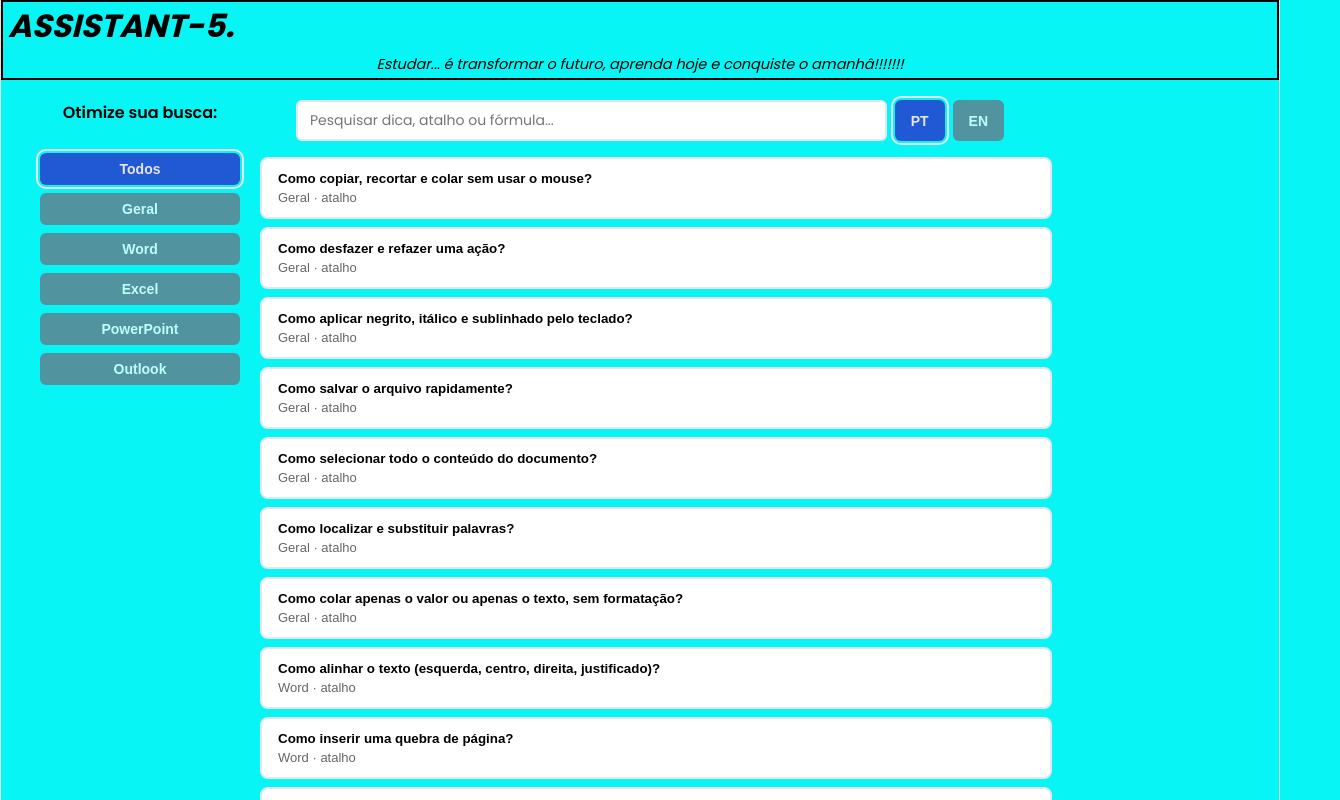
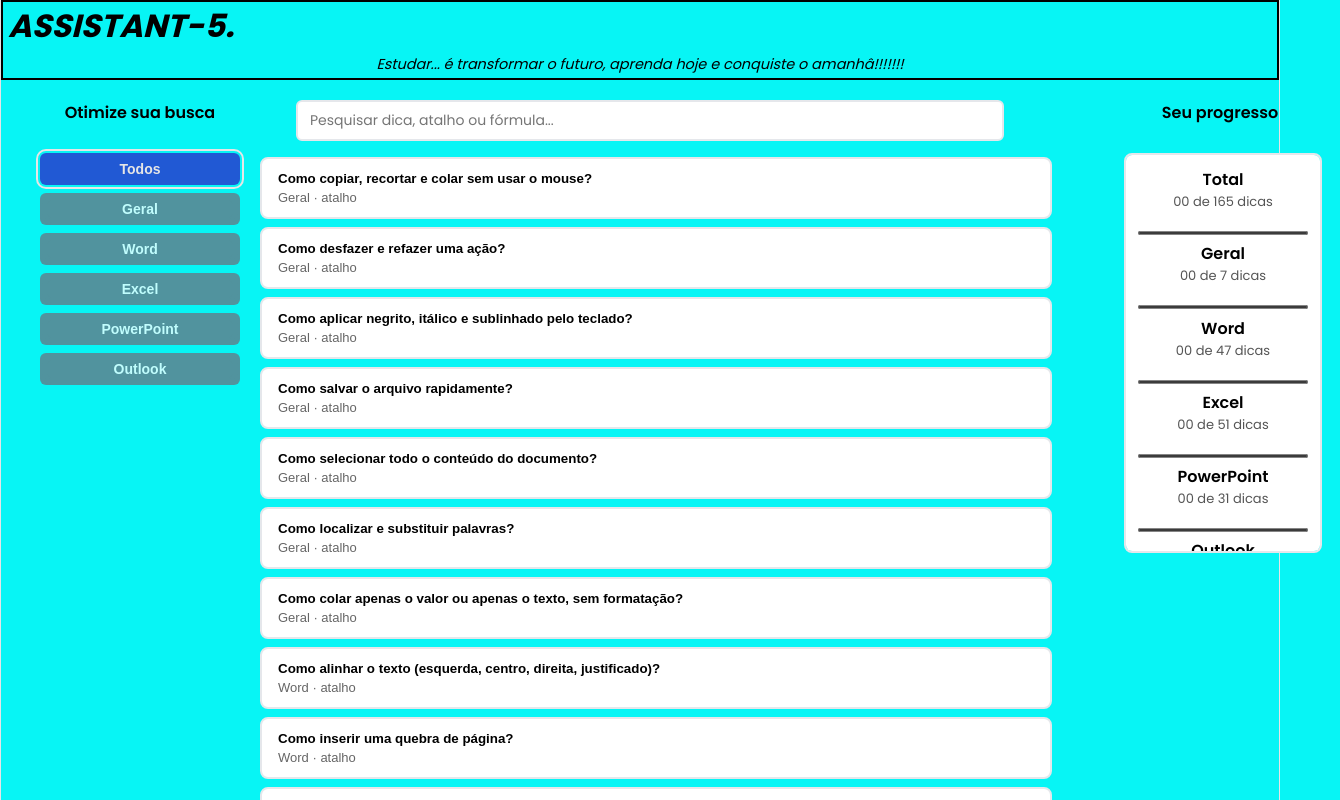
Before and after one commit to Negoedd-Dev/ASSISTANT-5, a React (Vite) app: page / in a window 1280 px wide. Shown: the top 800 px of the page, 1340 px wide, since content can reach past the window. Built offline with nearby package versions, Linux system fonts and the light colour scheme.

Commit message:
feat: reestruturação na lógica do códico e acréscimos nos estilos.

```diff
--- a/src/App.css
+++ b/src/App.css
@@ -116,7 +116,9 @@
   grid-area: busca;
 }
 .area-titulo-progresso {
+  width: 15rem;
   grid-area: titulo-progresso;
+  margin: 0 auto 0 5em;
 }
 .area-filtro {
   grid-area: filtro;
--- a/src/App.jsx
+++ b/src/App.jsx
@@ -233,23 +233,235 @@
 // }
 // * ===============================================================================================================================
 // novas atualizações, criados os componetes: função busca; barra de busca e seletor de idiomas.
+// import { useState, useMemo } from "react";
+// import "./App.css";
+// import GlobalStyles from "./styles/GlobalSyles";
+// import Header from "./components/Header";
+// import Busca from "./components/Busca";
+// import SeletorIdioma from "./components/Idioma";
+// import filtrarDicas from "./utils/filtrarDicas";
+// import dicas from "./Dados/dicas.json";
+// import List from "./components/List";
+// import Cards from "./components/Cards";
+// import useStatusDicas from "./useStatus/useStatusDicas";
+// import FiltroProgramas from "./components/Filtro";
+// import Footer from "./components/Footer";
+
+// export default function App() {
+//   const { statusDe, marcarVista, alternarLida } = useStatusDicas();
+//   const [indiceAberto, setIndiceAberto] = useState(null);
+//   const [programa, setPrograma] = useState("Todos");
+//   const [busca, setBusca] = useState("");
+//   const [idioma, setIdioma] = useState("pt");
+
+//   const apps = ["Todos", ...new Set(dicas.map((d) => d.programa))];
+
+//   const list = useMemo(
+//     () => filtrarDicas(dicas, { programa, busca, idioma }),
+//     [programa, busca, idioma],
+//   );
+
+//   function buscar(texto) {
+//     setBusca(texto);
+//     setIndiceAberto(null);
+//   }
+
+//   function trocarIdioma(novoIdioma) {
+//     setIdioma(novoIdioma);
+//     setIndiceAberto(null);
+//   }
+
+//   function filtrar(novoPrograma) {
+//     setPrograma(novoPrograma);
+//     setIndiceAberto(null);
+//   }
+
+//   function abrir(indice) {
+//     setIndiceAberto(indice);
+//     marcarVista(list[indice].id);
+//   }
+
+//   const dicaAberta = indiceAberto !== null ? list[indiceAberto] : null;
+
+//   return (
+//     <>
+//       <GlobalStyles />
+//       <Header />
+//       <div className="principal">
+//         <div className="layout">
+//           <h2 className="area-titulo-filtro titulo-coluna">
+//             Otimize sua busca:
+//           </h2>
+//           <div className="area-busca barra-topo">
+//             <Busca valor={busca} onMudar={buscar} />
+//             <SeletorIdioma idioma={idioma} onSelecionar={trocarIdioma} />
+//           </div>
+//           {/* <h2 className="area-titulo-progresso titulo-coluna">Seu progresso</h2> */}
+
+//           <aside className="area-filtro">
+//             <FiltroProgramas
+//               apps={apps}
+//               atual={programa}
+//               onSelecionar={filtrar}
+//             />
+//           </aside>
+
+//           <main className="area-lista">
+//             <List
+//               dicas={list}
+//               idioma={idioma}
+//               statusDe={statusDe}
+//               onSelecionar={abrir}
+//             />
+
+//             {dicaAberta && (
+//               <Cards
+//                 dica={dicaAberta}
+//                 idioma={idioma}
+//                 lida={statusDe(dicaAberta) === "lida"}
+//                 temProxima={indiceAberto < list.length - 1}
+//                 onAlternarLida={() => alternarLida(dicaAberta.id)}
+//                 onProxima={() => abrir(indiceAberto + 1)}
+//                 onFechar={() => setIndiceAberto(null)}
+//               />
+//             )}
+//           </main>
+
+//           <aside className="area-progresso">
+//             {/* aqui entra a linha de aprendizado */}
+//           </aside>
+//         </div>
+//       </div>
+//       <Footer />
+//     </>
+//   );
+// }
+// * ====================================================================================================================================
+// import { useState, useMemo } from "react";
+// import "./App.css";
+// import GlobalStyles from "./styles/GlobalSyles";
+// import Header from "./components/Header";
+// import dicas from "./Dados/dicas.json";
+// import List from "./components/List";
+// import Cards from "./components/Cards";
+// import FiltroProgramas from "./components/Filtro";
+// import Busca from "./components/Busca";
+// import useStatusDicas from "./useStatus/useStatusDicas";
+// import filtrarDicas from "./utils/filtrarDicas";
+// import Footer from "./components/Footer";
+
+// export default function App() {
+//   const { statusDe, marcarVista, alternarLida } = useStatusDicas();
+
+//   // O card aberto é guardado pelo id da dica (e não pelo índice na lista).
+//   // Assim, trocar o idioma com o card aberto não o fecha nem o troca por outra dica.
+//   const [idAberto, setIdAberto] = useState(null);
+//   const [programa, setPrograma] = useState("Todos");
+//   const [busca, setBusca] = useState("");
+//   const [idioma, setIdioma] = useState("pt");
+
+//   const apps = ["Todos", ...new Set(dicas.map((d) => d.programa))];
+
+//   const list = useMemo(
+//     () => filtrarDicas(dicas, { programa, busca, idioma }),
+//     [programa, busca, idioma],
+//   );
+
+//   const indiceAberto =
+//     idAberto === null ? -1 : list.findIndex((d) => d.id === idAberto);
+//   const dicaAberta = indiceAberto >= 0 ? list[indiceAberto] : null;
+
+//   function filtrar(novoPrograma) {
+//     setPrograma(novoPrograma);
+//     setIdAberto(null);
+//   }
+
+//   function buscar(texto) {
+//     setBusca(texto);
+//     setIdAberto(null);
+//   }
+
+//   function abrir(indice) {
+//     const dica = list[indice];
+//     setIdAberto(dica.id);
+//     marcarVista(dica.id);
+//   }
+
+//   return (
+//     <>
+//       <GlobalStyles />
+//       <Header />
+//       <div className="principal">
+//         <div className="layout">
+//           <h2 className="area-titulo-filtro titulo-coluna">
+//             Otimize sua busca
+//           </h2>
+//           <div className="area-busca barra-topo">
+//             <Busca valor={busca} onMudar={buscar} />
+//           </div>
+//           <h2 className="area-titulo-progresso titulo-coluna">Seu progresso</h2>
+
+//           <aside className="area-filtro">
+//             <FiltroProgramas
+//               apps={apps}
+//               atual={programa}
+//               onSelecionar={filtrar}
+//             />
+//           </aside>
+
+//           <main className="area-lista">
+//             <List
+//               dicas={list}
+//               idioma={idioma}
+//               statusDe={statusDe}
+//               onSelecionar={abrir}
+//             />
+
+//             {dicaAberta && (
+//               <Cards
+//                 dica={dicaAberta}
+//                 idioma={idioma}
+//                 lida={statusDe(dicaAberta) === "lida"}
+//                 temProxima={indiceAberto < list.length - 1}
+//                 onAlternarLida={() => alternarLida(dicaAberta.id)}
+//                 onProxima={() => abrir(indiceAberto + 1)}
+//                 onFechar={() => setIdAberto(null)}
+//                 onTrocarIdioma={setIdioma}
+//               />
+//             )}
+//           </main>
+
+//           <aside className="area-progresso">
+//             {/* aqui entra a linha de aprendizado */}
+//           </aside>
+//         </div>
+//       </div>
+//       <Footer />
+//     </>
+//   );
+// }
+// * ===================================================================================================================
+// implementação da linha de aprendizado.
 import { useState, useMemo } from "react";
 import "./App.css";
 import GlobalStyles from "./styles/GlobalSyles";
 import Header from "./components/Header";
-import Busca from "./components/Busca";
-import SeletorIdioma from "./components/Idioma";
-import filtrarDicas from "./utils/filtrarDicas";
 import dicas from "./Dados/dicas.json";
 import List from "./components/List";
 import Cards from "./components/Cards";
+import FiltroProgramas from "./components/Filtro";
+import Busca from "./components/Busca";
 import useStatusDicas from "./useStatus/useStatusDicas";
-import FiltroProgramas from "./components/Filtro";
+import filtrarDicas from "./utils/filtrarDicas";
+import LinhaAprendizado from "./components/Aprendizado";
 import Footer from "./components/Footer";
 
 export default function App() {
   const { statusDe, marcarVista, alternarLida } = useStatusDicas();
-  const [indiceAberto, setIndiceAberto] = useState(null);
+
+  // O card aberto é guardado pelo id da dica (e não pelo índice na lista).
+  // Assim, trocar o idioma com o card aberto não o fecha nem o troca por outra dica.
+  const [idAberto, setIdAberto] = useState(null);
   const [programa, setPrograma] = useState("Todos");
   const [busca, setBusca] = useState("");
   const [idioma, setIdioma] = useState("pt");
@@ -261,27 +473,25 @@ export default function App() {
     [programa, busca, idioma],
   );
 
-  function buscar(texto) {
-    setBusca(texto);
-    setIndiceAberto(null);
-  }
-
-  function trocarIdioma(novoIdioma) {
-    setIdioma(novoIdioma);
-    setIndiceAberto(null);
-  }
+  const indiceAberto =
+    idAberto === null ? -1 : list.findIndex((d) => d.id === idAberto);
+  const dicaAberta = indiceAberto >= 0 ? list[indiceAberto] : null;
 
   function filtrar(novoPrograma) {
     setPrograma(novoPrograma);
-    setIndiceAberto(null);
+    setIdAberto(null);
+  }
+
+  function buscar(texto) {
+    setBusca(texto);
+    setIdAberto(null);
   }
 
   function abrir(indice) {
-    setIndiceAberto(indice);
-    marcarVista(list[indice].id);
+    const dica = list[indice];
+    setIdAberto(dica.id);
+    marcarVista(dica.id);
   }
-
-  const dicaAberta = indiceAberto !== null ? list[indiceAberto] : null;
 
   return (
     <>
@@ -290,13 +500,12 @@ export default function App() {
       <div className="principal">
         <div className="layout">
           <h2 className="area-titulo-filtro titulo-coluna">
-            Otimize sua busca:
+            Otimize sua busca
           </h2>
           <div className="area-busca barra-topo">
             <Busca valor={busca} onMudar={buscar} />
-            <SeletorIdioma idioma={idioma} onSelecionar={trocarIdioma} />
           </div>
-          {/* <h2 className="area-titulo-progresso titulo-coluna">Seu progresso</h2> */}
+          <h2 className="area-titulo-progresso titulo-coluna">Seu progresso</h2>
 
           <aside className="area-filtro">
             <FiltroProgramas
@@ -322,13 +531,14 @@ export default function App() {
                 temProxima={indiceAberto < list.length - 1}
                 onAlternarLida={() => alternarLida(dicaAberta.id)}
                 onProxima={() => abrir(indiceAberto + 1)}
-                onFechar={() => setIndiceAberto(null)}
+                onFechar={() => setIdAberto(null)}
+                onTrocarIdioma={setIdioma}
               />
             )}
           </main>
 
           <aside className="area-progresso">
-            {/* aqui entra a linha de aprendizado */}
+            <LinhaAprendizado dicas={dicas} statusDe={statusDe} />
           </aside>
         </div>
       </div>
```
